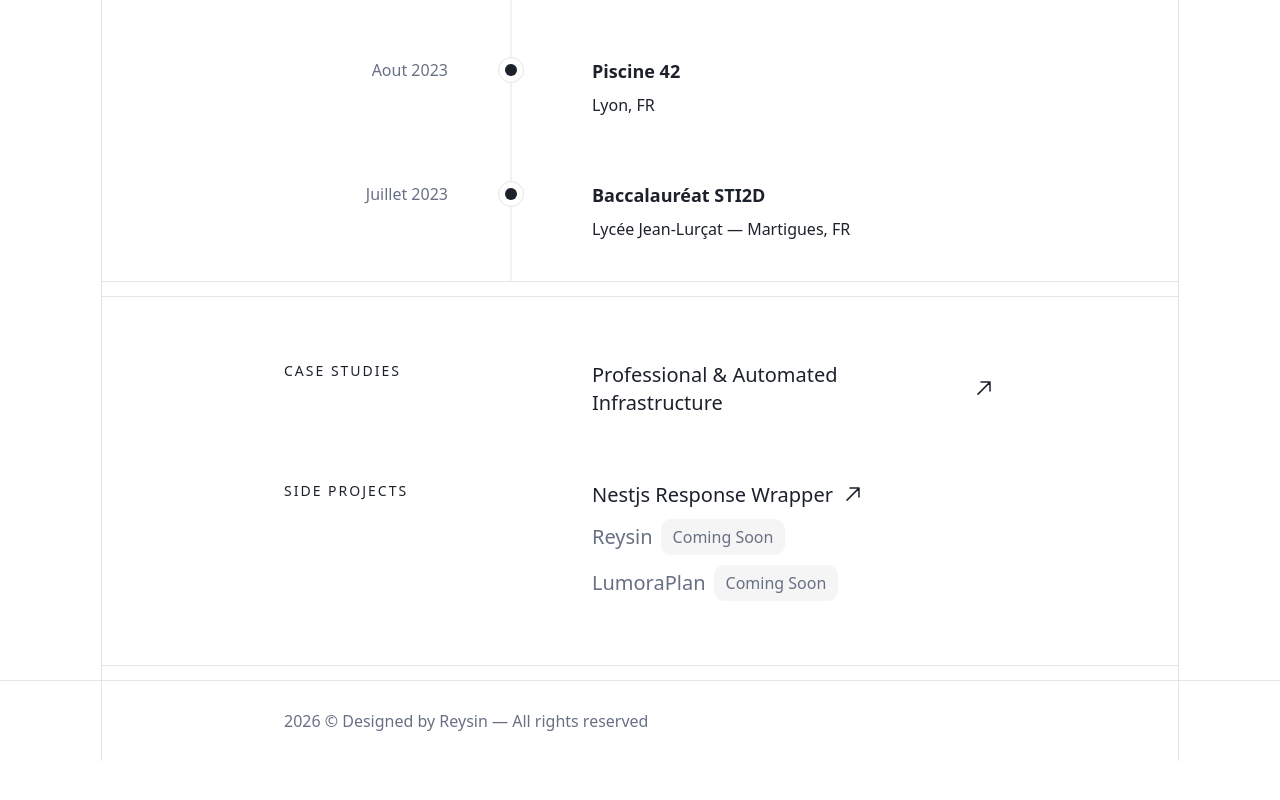
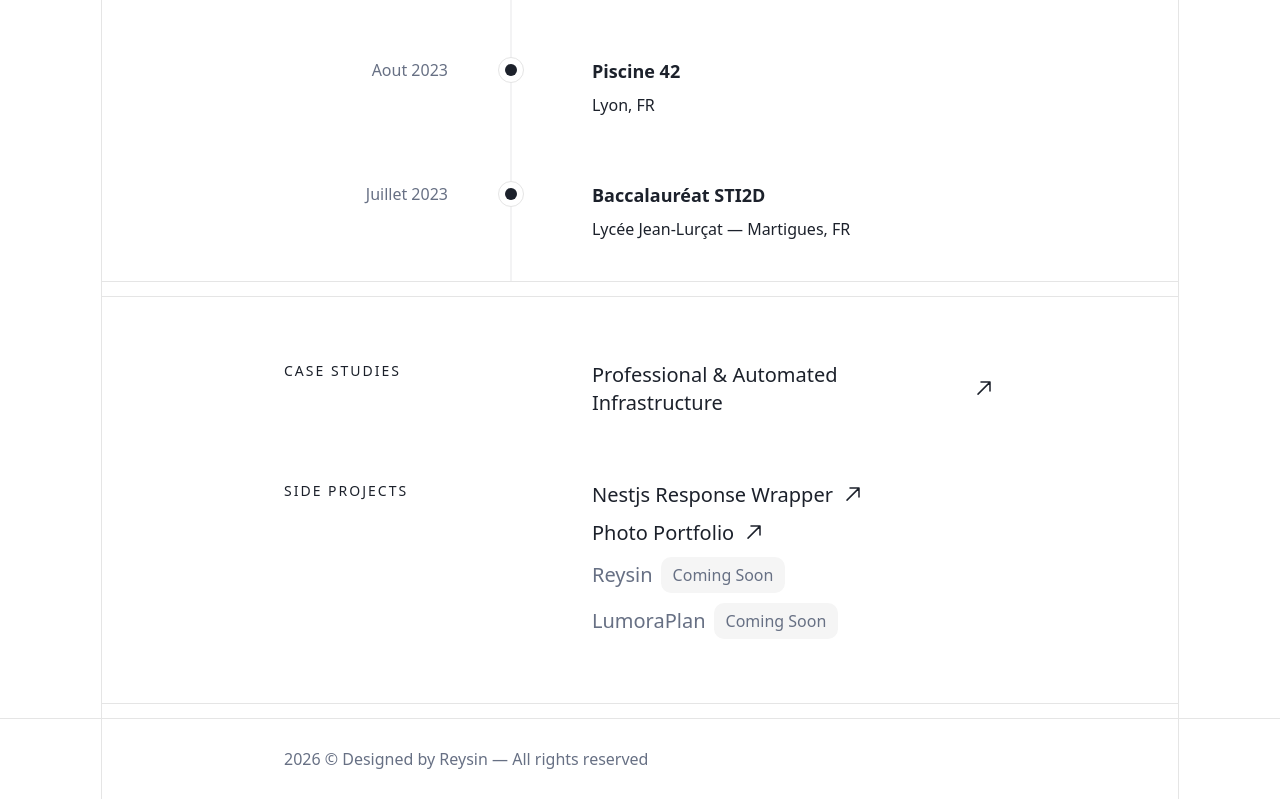
Before and after one commit to ER-28/portfolio, a Next.js app: page / in a window 1280 px wide. Shown: the part 2735-3535 px from the top of the page. Before the commit the page ends 3497 px from the top, so only its background shows below. Built offline with nearby package versions, Linux system fonts and the light colour scheme.

Commit message:
Update projectOverview.ts

```diff
--- a/src/data/projectOverview.ts
+++ b/src/data/projectOverview.ts
@@ -4,6 +4,7 @@ export const projectOverview = {
     ],
     sideProjects: [
         {name: "Nestjs Response Wrapper", href: "https://er-28.github.io/nestjs-response-wrapper/"},
+        {name: "Photo Portfolio", href: "https://er-28.github.io/photofolio/"},
         {name: "Reysin", comingSoon: true},
         {name: "LumoraPlan", comingSoon: true},
     ]
```
